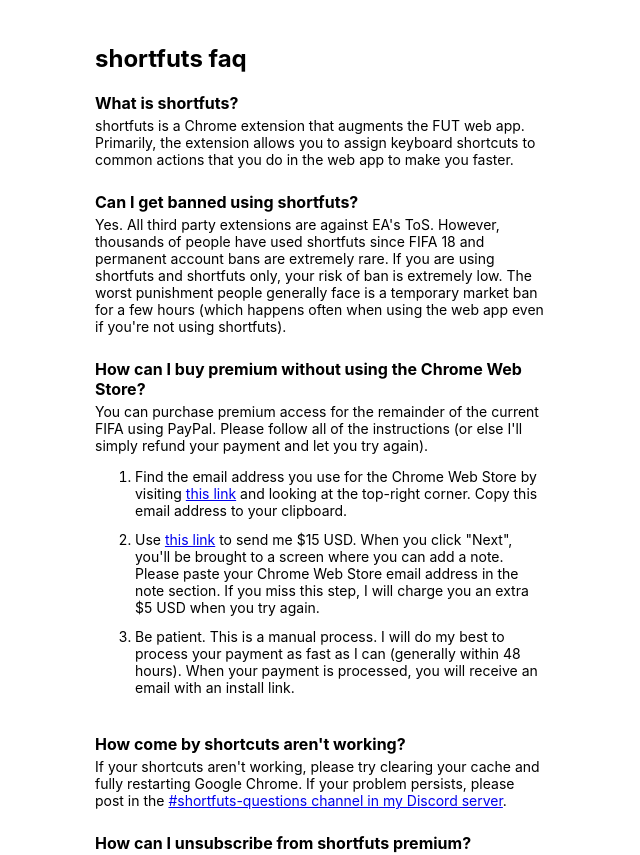
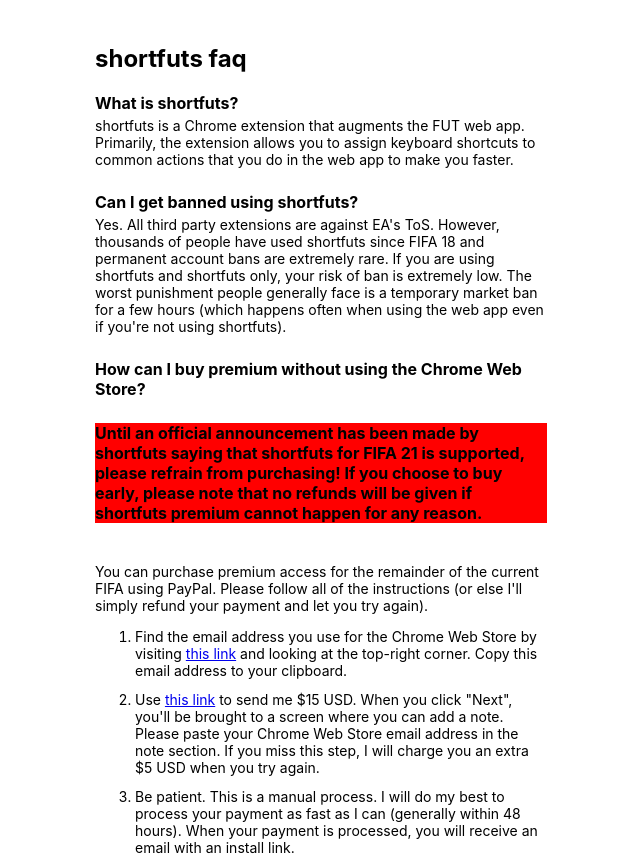
Before and after one commit to martellaj/shortfuts-website, a React (Create React App) app: page / in a window 1280 px wide. Shown: the top 855 px of the page, without its empty margins (319-959 px from the left). Built offline with nearby package versions, Linux system fonts and the light colour scheme.

Commit message:
Adds warning

```diff
--- a/src/App.js
+++ b/src/App.js
@@ -215,10 +215,10 @@ const getContent = (view) => {
           </span>
           <span className="answer">
             <br />
-            <strong>
+            <strong style={{backgroundColor: 'red'}}>
               Until an official announcement has been made by shortfuts saying
               that shortfuts for FIFA 21 is supported, please refrain from
-              purchasing!
+              purchasing! If you choose to buy early, please note that no refunds will be given if shortfuts premium cannot happen for any reason.
             </strong>
             <br />
             <br />
@@ -297,6 +297,14 @@ const getContent = (view) => {
           <span className="question">
             How can I buy premium without using the Chrome Web Store?
           </span>
+          <br />
+            <strong style={{backgroundColor: 'red'}}>
+              Until an official announcement has been made by shortfuts saying
+              that shortfuts for FIFA 21 is supported, please refrain from
+              purchasing! If you choose to buy early, please note that no refunds will be given if shortfuts premium cannot happen for any reason.
+            </strong>
+            <br />
+            <br />
           <span className="answer">
             You can purchase premium access for the remainder of the current
             FIFA using PayPal. Please follow all of the instructions (or else
```
